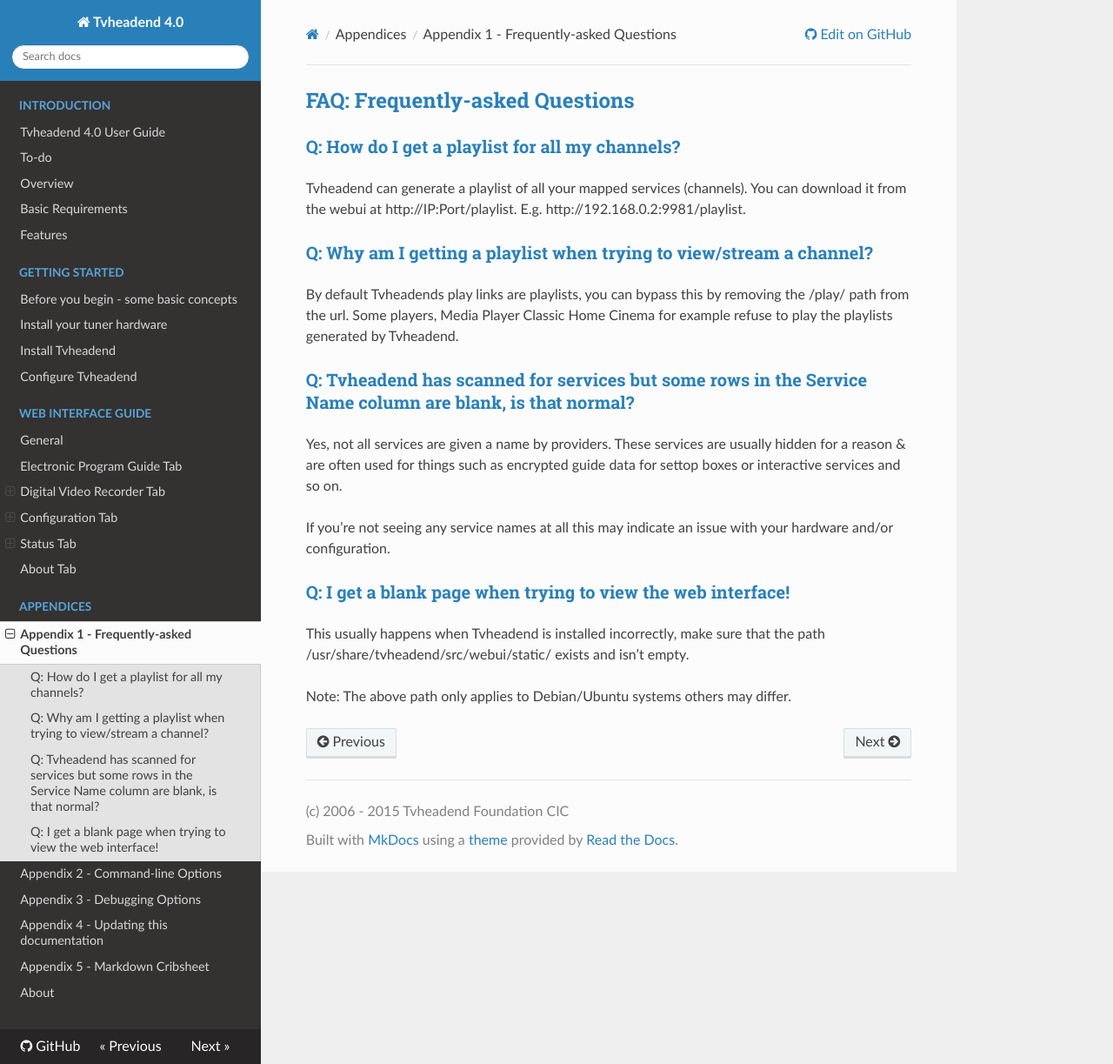
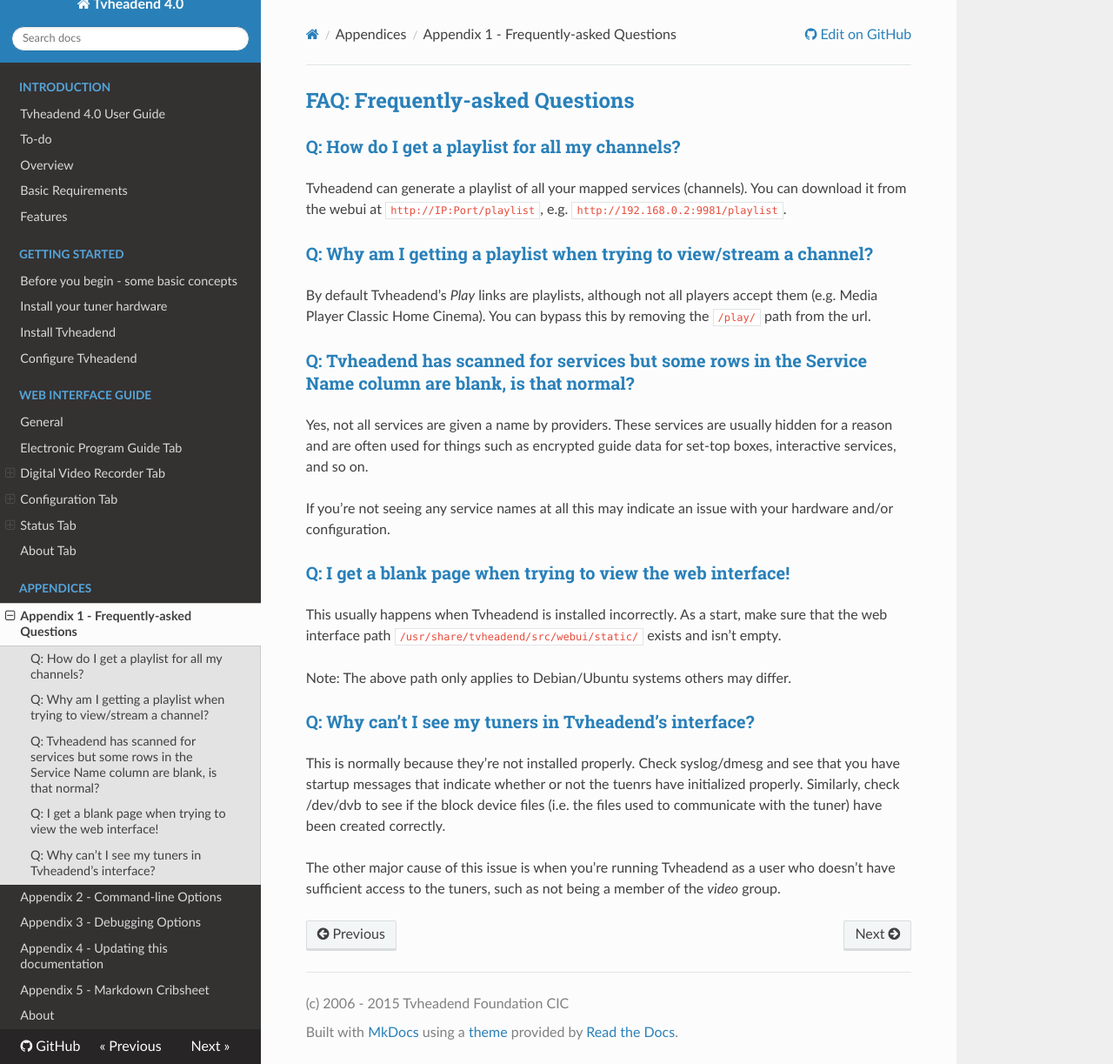
Before and after one commit to tvheadend/tvheadend-documentation, an MkDocs documentation site: the page built from docs/Appendices/faqs.md, in a window 1280 px wide and 1223 px high. Shown: the whole window at 87% size. Built offline with MkDocs 1.6.1, drawn with Linux system fonts in a browser that asks for light colours; nearby versions of some CDN libraries; old or Windows-style settings are respelled for this version of MkDocs.

Commit message:
FAQs: format and an additional FAQ

```diff
--- a/docs/Appendices/faqs.md
+++ b/docs/Appendices/faqs.md
@@ -2,20 +2,29 @@
 
 ### Q: How do I get a playlist for all my channels?
 
-Tvheadend can generate a playlist of all your mapped services (channels). You can download it from the webui at http://IP:Port/playlist. E.g. http://192.168.0.2:9981/playlist.
+Tvheadend can generate a playlist of all your mapped services (channels). You can download it from the webui at `http://IP:Port/playlist`, e.g. `http://192.168.0.2:9981/playlist`.
 
 ### Q: Why am I getting a playlist when trying to view/stream a channel?
 
-By default Tvheadends play links are playlists, you can bypass this by removing the /play/ path from the url. Some players, Media Player Classic Home Cinema for example refuse to play the playlists generated by Tvheadend.
+By default Tvheadend's *Play* links are playlists, although not all players accept them (e.g. Media Player Classic Home Cinema). You can bypass this by removing the `/play/` path from the url.
 
 ### Q: Tvheadend has scanned for services but some rows in the Service Name column are blank, is that normal?
 
-Yes, not all services are given a name by providers. These services are usually hidden for a reason & are often used for things such as encrypted guide data for settop boxes or interactive services and so on.
+Yes, not all services are given a name by providers. These services are usually hidden for a reason and are often used for things such as encrypted guide data for set-top boxes, interactive services, and so on.
 
 If you're not seeing any service names at all this may indicate an issue with your hardware and/or configuration.
 
 ### Q: I get a blank page when trying to view the web interface!
 
-This usually happens when Tvheadend is installed incorrectly, make sure that the path /usr/share/tvheadend/src/webui/static/ exists and isn't empty.
+This usually happens when Tvheadend is installed incorrectly. As a start, make sure that the web interface path `/usr/share/tvheadend/src/webui/static/` exists and isn't empty.
 
 Note: The above path only applies to Debian/Ubuntu systems others may differ.
+
+###Q: Why can't I see my tuners in Tvheadend's interface?
+
+This is normally because they're not installed properly. Check syslog/dmesg and see that you have startup
+messages that indicate whether or not the tuenrs have initialized properly. Similarly, check /dev/dvb to
+see if the block device files (i.e. the files used to communicate with the tuner) have been created correctly.
+
+The other major cause of this issue is when you're running Tvheadend as a user who doesn't have sufficient
+access to the tuners, such as not being a member of the *video* group.
```
